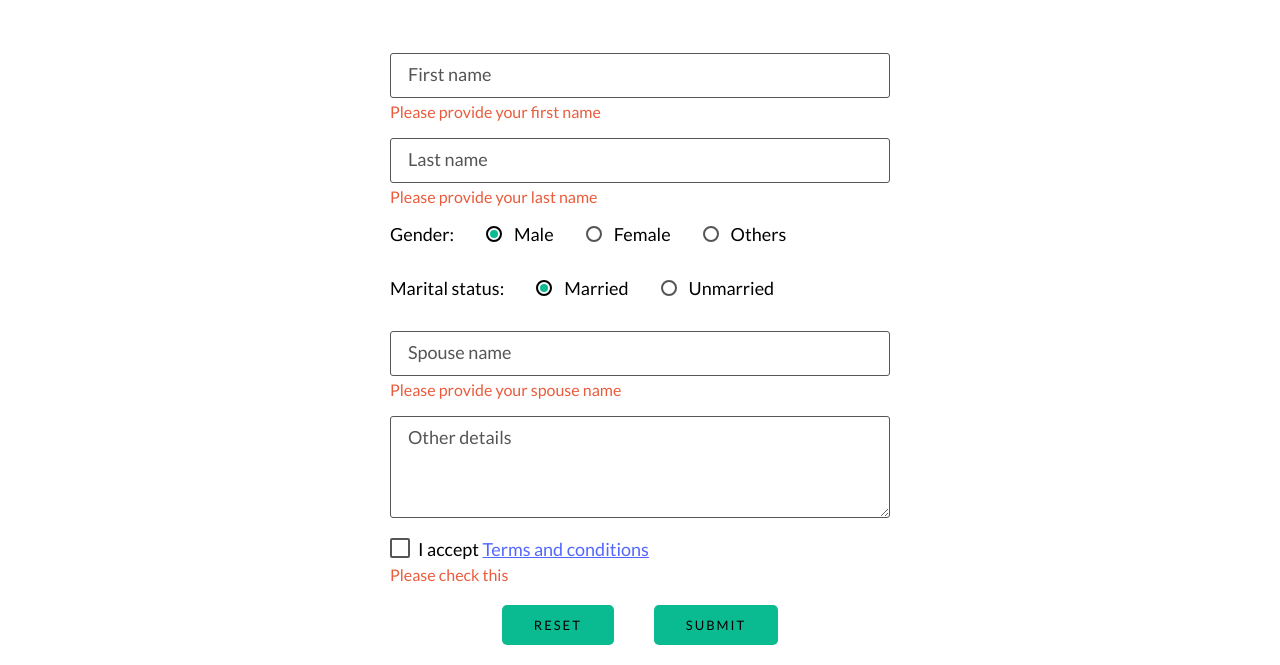
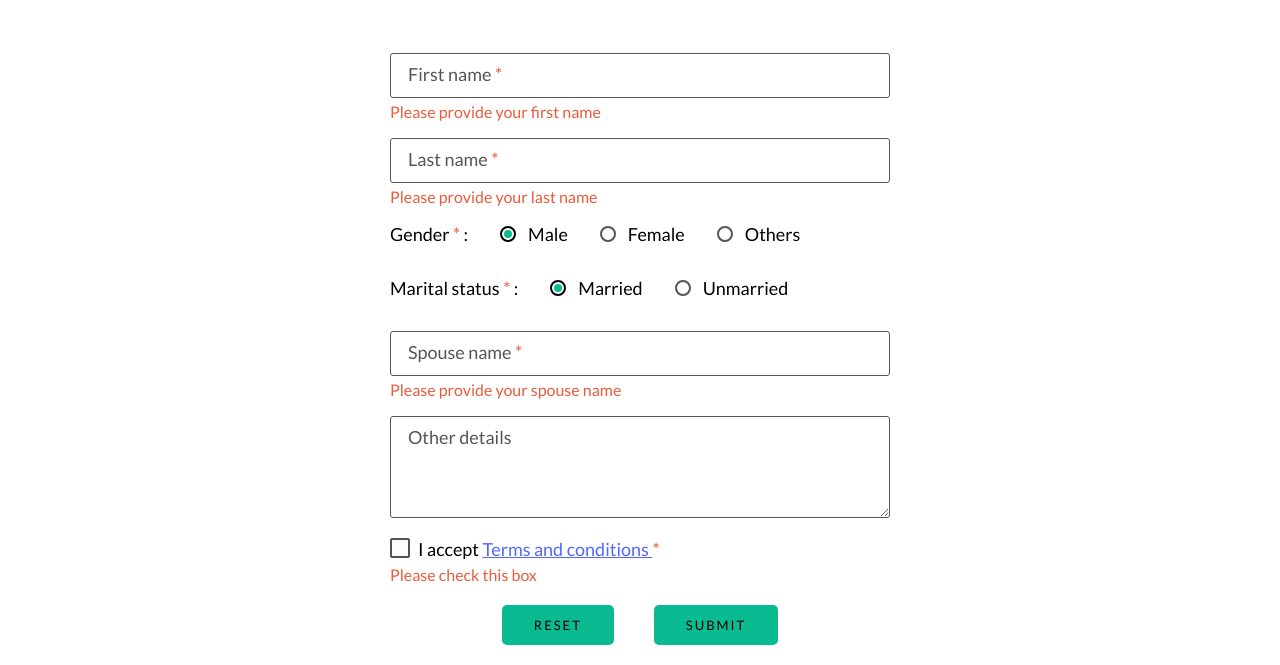
Before and after one commit to Ishitasinha7089/employeeDetails, a plain HTML site: page index.html in a window 1280 px wide. Both pictures are taken after a click on the button "submit". Shown: the part 232-897 px from the top of the page. Drawn offline with Linux system fonts and the light colour scheme.

Commit message:
added changes

```diff
--- a/index.html
+++ b/index.html
@@ -21,18 +21,18 @@
         <div class="empFormWrapper1518 flexbox">
                 <div class="empInputs1518 flexbox">
                     <input type="text" autofocus>
-                    <label class="empLabelFocused1518">First name</label>
+                    <label class="empLabelFocused1518">First name <span>*</span></label>
                 </div>
                 <p class="empError1518"></p>
                 <div class="empInputs1518 flexbox">
                     <input type="text">
-                    <label>Last name</label>
+                    <label>Last name <span>*</span></label>
                 </div>
                 <p class="empError1518"></p>
 
 
                 <div class="empRadioBtns1518 flexbox">
-                    <label>Gender:</label>
+                    <label>Gender <span>*</span> :</label>
 
                     <div class="empRadioWrapper1519 flexbox">
                         <div class="empRadio1519 flexbox">
@@ -44,14 +44,14 @@
 
                     <div class="empRadioWrapper1519 flexbox">
                         <div class="empRadio1519 flexbox">
-                            <input type="radio" name="gender">
+                            <input type="radio" name="gender" id="female">
                             <span></span>
                         </div>
                         <label>Female</label>
                     </div>
                     <div class="empRadioWrapper1519 flexbox">
                         <div class="empRadio1519 flexbox">
-                            <input type="radio" name="gender">
+                            <input type="radio" name="gender" id="others">
                             <span></span>
                         </div>
                         <label>Others</label>
@@ -59,7 +59,7 @@
                 </div>
 
                 <div class="empRadioBtns1518 flexbox">
-                    <label>Marital status:</label>
+                    <label>Marital status <span>*</span> :</label>
                     <div class="empRadioWrapper1519 flexbox">
                         <div class="empRadio1519 flexbox">
                             <input type="radio" id="married" name="maritalStatus" checked>
@@ -78,12 +78,13 @@
 
                 <div class="empInputs1518 flexbox">
                     <input class="empSpouseName1518" type="text">
-                    <label>Spouse name</label>
+                    <label>Spouse name <span>*</span></label>
+                    <div class="empTooltip1518 flexbox">
+                        <span>Only for married employees</span>
+                    </div>
                 </div>
                 <p class="empError1518"></p>
-                <div class="empTooltip1518 flexbox">
-                    <span>Only for married employees</span>
-                </div>
+
                 <div class="empInputs1518 flexbox">
                     <textarea id="empOtherDetails1518" cols="30" rows="4"></textarea>
                     <label>Other details</label>
@@ -93,7 +94,7 @@
                         <input type="checkbox" id="empTandC1518">
                         <span class="flexbox">&#10003;</span>
                     </div>
-                    <label>I accept <a href="">Terms and conditions</a></label>
+                    <label>I accept <a href="">Terms and conditions </a><span>*</span></label>
                 </div>
                 <p class="empError1518"></p>
                 <div class="empButtons1518 flexbox">
--- a/main.js
+++ b/main.js
@@ -1,62 +1,74 @@
-const textInputs = document.querySelectorAll('.empInputs1518 input[type="text"]')
-const textlabels = document.querySelectorAll('.empInputs1518 label')
+const textInputs = document.querySelectorAll('.empInputs1518 input[type="text"]');
+const textlabels = document.querySelectorAll('.empInputs1518 label');
+const textArea = document.getElementById('empOtherDetails1518');
+const tandcCheckbox = document.getElementById('empTandC1518');
+const radioBtns = document.querySelectorAll('.empRadioWrapper1519 label');
+const radioBtnsLength = radioBtns.length;
+const unMarriedradio = document.getElementById('unmarried');
+const marriedRadio = document.getElementById('married');
+
+
 textInputs.forEach(element => {
     element.addEventListener('focus', () =>{
-        element.nextElementSibling.classList.add('empLabelFocused1518')
+        element.nextElementSibling.classList.add('empLabelFocused1518');
     })
 
     element.addEventListener('blur', (event) =>{
         if(event.target.value===''){
-            element.nextElementSibling.classList.remove('empLabelFocused1518')
+            element.nextElementSibling.classList.remove('empLabelFocused1518');
             return;
         }
     })
-     element.addEventListener('keyup', (event) =>showError(event.srcElement));
+     element.addEventListener('keyup', (event) =>showError(event.target));
 });
 
 showError = (event) =>{
     const value = event.value;
-    const inputLabel = event.nextElementSibling.innerHTML
+    const inputLabel = event.nextElementSibling.innerText.replace('*','');
     if(value==='' || value.trim().length===0){
         console.log(value, inputLabel, event.parentElement.nextElementSibling.innerHTML);
-        event.parentElement.nextElementSibling.innerHTML= "Please provide your "+ inputLabel.toLowerCase()
+        event.parentElement.nextElementSibling.innerHTML= "Please provide your "+ inputLabel.toLowerCase();
 
     }
      else{
-        event.parentElement.nextElementSibling.innerHTML=""
+        event.parentElement.nextElementSibling.innerHTML="";
      }
 }
 
-const textArea = document.getElementById('empOtherDetails1518')
-const tandcCheckbox = document.getElementById('empTandC1518');
+
 textArea.addEventListener('focus',() =>{
-    textArea.nextElementSibling.classList.add('empLabelFocused1518')
+    textArea.nextElementSibling.classList.add('empLabelFocused1518');
 })
 textArea.addEventListener('blur',(event) =>{
     if(event.target.value===''){
-        textArea.nextElementSibling.classList.remove('empLabelFocused1518')
+        textArea.nextElementSibling.classList.remove('empLabelFocused1518');
         return;
     }
 })
+
+for (let index = 0; index < radioBtnsLength; index++) {
+    const element = radioBtns[index];
+    element.addEventListener('click', (event) => radioBtnCheck(event, element));
+}
 
 
 
 
 
 changeTheme = (e) =>{
-    var logo = document.querySelector('.empHeader1518 .logo1518')
+    let logo = document.querySelector('.empHeader1518 .logo1518');
     if(e.srcElement.src.includes('sun')){
-        e.srcElement.src = 'assets/moon.svg'
-        logo.src = 'assets/groww-light.png'
-        document.documentElement.setAttribute('data-theme', 'dark')
+        e.srcElement.src = 'assets/moon.svg';
+        logo.src = 'assets/groww-light.png';
+        document.documentElement.setAttribute('data-theme', 'dark');
         return;
     }
-    e.srcElement.src='assets/sun.svg'
-    logo.src = 'assets/groww-dark.png'
-    document.documentElement.removeAttribute('data-theme')
+    e.srcElement.src='assets/sun.svg';
+    logo.src = 'assets/groww-dark.png';
+    document.documentElement.removeAttribute('data-theme');
 }
 toggleModal = () =>{
-    document.getElementsByClassName('empThankyouModal1518')[0].classList.toggle('empThankyouModalOpen1518')
+    document.getElementsByClassName('empThankyouModal1518')[0].classList.toggle('empThankyouModalOpen1518');
 }
 
 
@@ -79,8 +91,10 @@ submitForm = () =>{
     for(let cur = 0; cur<textInputsLength; cur++){
         const element = textInputs[cur];
         if(element.value==='' || element.value.trim().length==0){
-            showError(element);
-            noErrors=false;
+            if(!unMarriedradio.checked){
+                showError(element);
+                noErrors = false;
+            }
         }
         else if(!/^[a-zA-Z]+$/.test(element.value)){
             element.parentElement.nextElementSibling.innerHTML = 'Please use only alphabets';
@@ -88,7 +102,7 @@ submitForm = () =>{
         }
     }
     if(!tandcCheckbox.checked){
-        tandcCheckbox.parentElement.parentElement.nextElementSibling.innerHTML="Please check this";
+        tandcCheckbox.parentElement.parentElement.nextElementSibling.innerHTML="Please check this box";
         return;
     }
 
@@ -118,12 +132,15 @@ resetForm = () =>{
 toggleTooltip = () =>{
     document.getElementsByClassName('empTooltip1518')[0].classList.toggle('empShowTooltip1518')
 }
+radioBtnCheck = (event, element) =>{
+    event, element.parentNode.childNodes[1].childNodes[1].checked=true
+}
 
 
 
 
-document.getElementById('married').addEventListener('click', toggleSpouseNameField)
-document.getElementById('unmarried').addEventListener('click', toggleSpouseNameField)
+marriedRadio.addEventListener('click', toggleSpouseNameField)
+unMarriedradio.addEventListener('click', toggleSpouseNameField)
 document.getElementById('empSubmitBtn1518').addEventListener('click', submitForm)
 document.getElementById('empResetBtn1518').addEventListener('click', resetForm)
 document.getElementsByClassName('empSpouseName1518')[0].addEventListener('mouseover',toggleTooltip)
--- a/styles.css
+++ b/styles.css
@@ -12,11 +12,11 @@ html{
     --shadow:#eee;
     --border: #555555;
     --link:#5367FF;
+    --disabled:#d6d6d6;
+    --modalBack:rgba(187, 187, 187, 0.7);
+    --error: #EB5B3C;
     --button:#0abb92;
     --buttonHover:#1dcca3;
-    --error: #EB5B3C;;
-    --disabled:#d6d6d6;
-    --modalBack:rgba(187, 187, 187, 0.7);
 }
 
 
@@ -61,6 +61,7 @@ body{
 }
 .empHeader1518 .icon1518{
     height: 20px;
+    cursor: pointer;
 }
 .empBody1518{
     align-items: center;
@@ -97,6 +98,9 @@ body{
     margin: 10px 10px 0 10px;
     color: var(--border);
     pointer-events:none;
+}
+.empBody1518 .empFormWrapper1518 .empInputs1518 label span{
+    color: var(--error);
 }
 .empBody1518 .empFormWrapper1518 .empInputs1518 label.empLabelFocused1518{
     margin-top: -10px;
@@ -139,10 +143,14 @@ body{
 }
 .empBody1518 .empFormWrapper1518 .empRadioBtns1518 .empRadioWrapper1519 label{
     margin-left: 12px;
+    cursor: pointer;
+}
+.empBody1518 .empFormWrapper1518 .empRadioBtns1518 label span{
+    color: var(--error);
 }
 .empBody1518 .empFormWrapper1518 .empRadioBtns1518 .empRadio1519{
     position: relative;
-    justify-content: center;
+    justify-content: flex-start;
     align-items: center;
     height: fit-content;
 }
@@ -158,8 +166,8 @@ body{
     width: 16px;
     height: 16px;
     cursor: pointer;
+    top:0;
     position: absolute;
-    top:0;
     left: 0;
     z-index: 2;
     background: var(--primary);
@@ -209,13 +217,16 @@ body{
     color: var(--primary);
 }
 .empBody1518 .empFormWrapper1518 .empTandC1518 .empCheckbox1518 input[type="checkbox"]:checked ~ span{
-    background-color: #0abb92;
+    background-color: var(--button);
     border:none;
     justify-content: center;
     align-items: center;
 }
 .empBody1518 .empFormWrapper1518 .empTandC1518 label a{
     color: var(--link);
+}
+.empBody1518 .empFormWrapper1518 .empTandC1518 label span{
+    color: var(--error);
 }
 .empBody1518 .empFormWrapper1518 .empButtons1518{
     align-items: center;
@@ -283,8 +294,8 @@ body{
 .empBody1518 .empFormWrapper1518 .empTooltip1518{
     padding: 4px;
     opacity: 0;
-    margin-top:348px;
-    margin-left: 300px;
+    margin-top:52px;
+    align-self: flex-end;
     transition: opacity 0.3s ease;
     border-radius: 4px;
     position: absolute;
```
